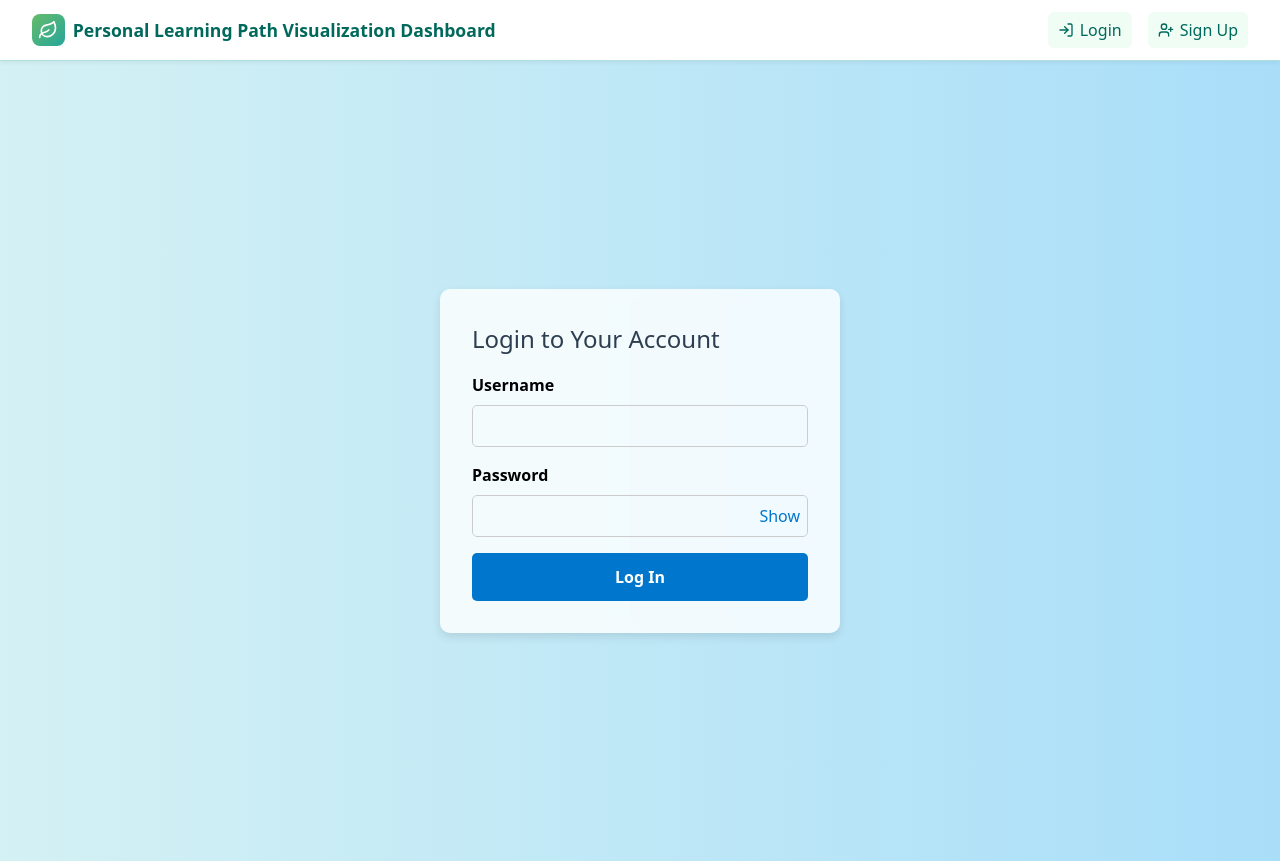
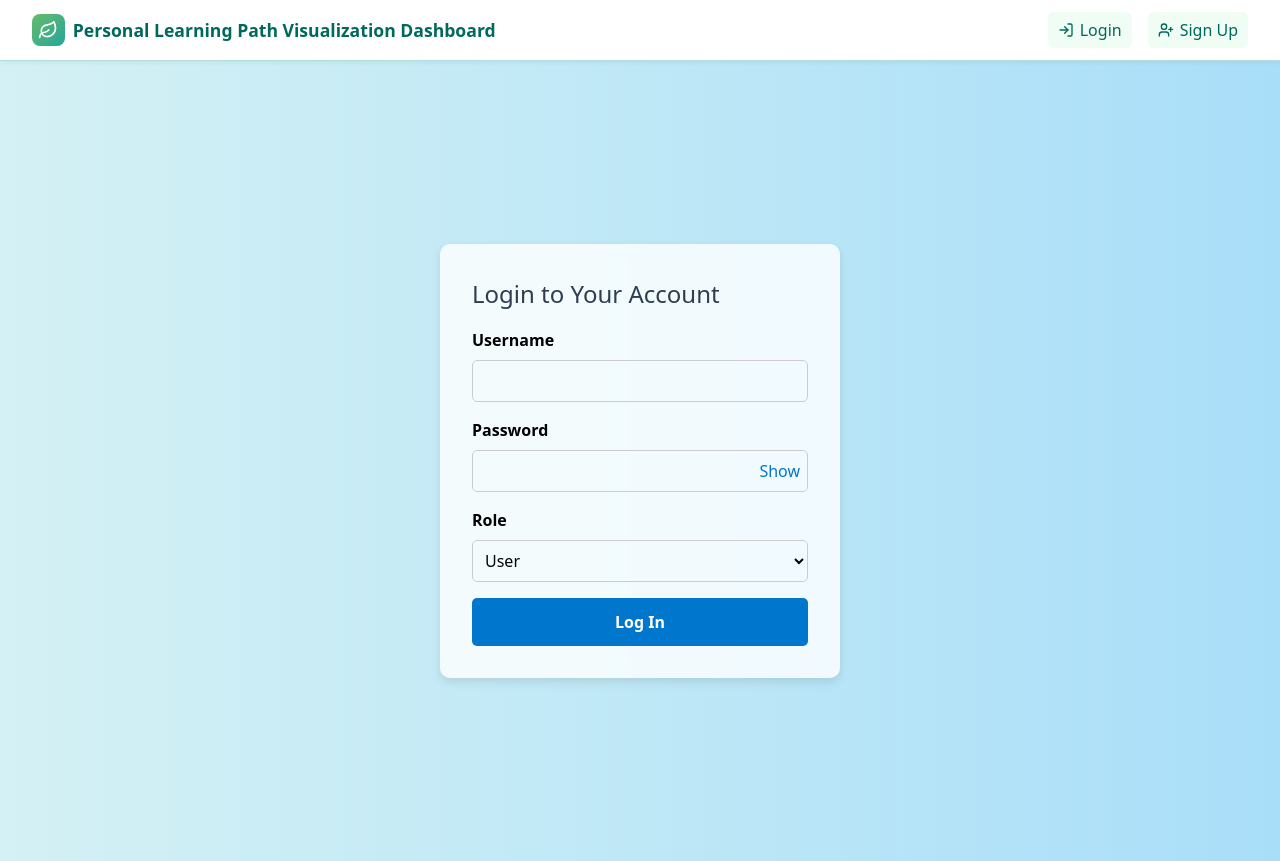
Before and after one commit to sharmanishita/cps, a React (Vite) app in the folder team-nishita-dashboard/client/: page /login in a window 1280 px wide. Built offline with nearby package versions, Linux system fonts and the light colour scheme; no server answers.

Commit message:
added role feature

```diff
--- a/team-nishita-dashboard/client/src/api/api.tsx
+++ b/team-nishita-dashboard/client/src/api/api.tsx
@@ -1,26 +1,30 @@
 import axios from "axios";
+
 const APP_URL = import.meta.env.VITE_API_URL || 'http://localhost:3000/api';
+
 
 const api = axios.create({
   baseURL: APP_URL,
   headers: {
-    'Content-Type': 'application/json'
-  }
-})
-
+    'Content-Type': 'application/json',
+  },
+});
 
 api.interceptors.request.use((config) => {
   const token = localStorage.getItem('token');
-  if (token) {
+  if (token && config.headers) {
     config.headers['Authorization'] = `Bearer ${token}`;
   }
   return config;
-})
+});
 
 export interface Credentials {
-  username: string,
-  password: string
-};
+  username: string;
+  password: string;
+  role: 'user' | 'admin';
+}
+
 export const login = (credentials: Credentials) => api.post('/login', credentials);
 export const signup = (credentials: Credentials) => api.post('/register', credentials);
+
 export default api;
--- a/team-nishita-dashboard/client/src/components/Login.tsx
+++ b/team-nishita-dashboard/client/src/components/Login.tsx
@@ -8,12 +8,12 @@ interface LoginProps {
 }
 
 const Login = ({ onLogin }: LoginProps) => {
-  const [formData, setFormData] = useState<FormData>({ username: "", password: "" });
+  const [formData, setFormData] = useState<FormData>({ username: "", password: "", role: "user" });
   const [showPassword, setShowPassword] = useState<boolean>(false);
   const [status, setStatus] = useState<string>("");
   const navigate = useNavigate();
 
-  const handleChange = (event: React.ChangeEvent<HTMLInputElement>) => {
+  const handleChange = (event: React.ChangeEvent<HTMLInputElement | HTMLSelectElement>) => {
     setFormData({ ...formData, [event.target.name]: event.target.value });
   };
 
@@ -88,6 +88,7 @@ const Login = ({ onLogin }: LoginProps) => {
               }}
             />
           </div>
+
           <div style={{ marginBottom: '1rem' }}>
             <label htmlFor="password" style={{ display: 'block', marginBottom: '0.5rem', fontWeight: 'bold' }}>Password</label>
             <div style={{ position: 'relative' }}>
@@ -123,6 +124,27 @@ const Login = ({ onLogin }: LoginProps) => {
               </button>
             </div>
           </div>
+
+
+          <div style={{ marginBottom: '1rem' }}>
+            <label htmlFor="role" style={{ display: 'block', marginBottom: '0.5rem', fontWeight: 'bold' }}>Role</label>
+            <select
+              id="role"
+              name="role"
+              value={formData.role}
+              onChange={handleChange}
+              style={{
+                width: '100%',
+                padding: '0.5rem',
+                borderRadius: '5px',
+                border: '1px solid #ccc'
+              }}
+            >
+              <option value="user">User</option>
+              <option value="admin">Admin</option>
+            </select>
+          </div>
+
           <button
             type="submit"
             style={{
--- a/team-nishita-dashboard/client/src/components/Signup.tsx
+++ b/team-nishita-dashboard/client/src/components/Signup.tsx
@@ -1,20 +1,23 @@
 import { useState, useEffect } from "react";
 import { useNavigate } from 'react-router-dom';
 import { signup } from '../api/api';
-import type { Credentials as FormData } from '../api/api'
-
+import type { Credentials as FormData } from '../api/api';
 
 interface SignupProps {
   onLogin: (user: { username: string }) => void;
 }
 
 const Signup = ({ onLogin }: SignupProps) => {
-  const [formData, setFormData] = useState<FormData>({ username: "", password: "" });
+  const [formData, setFormData] = useState<FormData>({
+    username: "",
+    password: "",
+    role: "user" // ✅ Default role added
+  });
   const [showPassword, setShowPassword] = useState<boolean>(false);
   const [status, setStatus] = useState<string>("");
   const navigate = useNavigate();
 
-  const handleChange = (event: React.ChangeEvent<HTMLInputElement>) => {
+  const handleChange = (event: React.ChangeEvent<HTMLInputElement | HTMLSelectElement>) => {
     setFormData({ ...formData, [event.target.name]: event.target.value });
   };
 
@@ -45,7 +48,7 @@ const Signup = ({ onLogin }: SignupProps) => {
 
       <div className="w-full max-w-md rounded-xl shadow-xl bg-white/80 backdrop-blur-sm">
         <div className="p-8 rounded-xl shadow-lg bg-emerald-50/90">
-          <div className="mb-1 text-sm font-semibold tracking-wide text-emerald-700 uppercase">Welcome back</div>
+          <div className="mb-1 text-sm font-semibold tracking-wide text-emerald-700 uppercase">Welcome</div>
           <h2 className="block mt-1 text-2xl font-medium leading-tight text-emerald-800">Signup for an account</h2>
           <form onSubmit={handleSubmit} className="mt-6 space-y-6">
             <div>
@@ -62,6 +65,7 @@ const Signup = ({ onLogin }: SignupProps) => {
                 required
               />
             </div>
+
             <div>
               <label className="block mb-2 text-sm font-medium text-emerald-700" htmlFor="password">
                 Password
@@ -85,6 +89,24 @@ const Signup = ({ onLogin }: SignupProps) => {
                 </button>
               </div>
             </div>
+
+            {/* 🔽 Role dropdown */}
+            <div>
+              <label className="block mb-2 text-sm font-medium text-emerald-700" htmlFor="role">
+                Select Role
+              </label>
+              <select
+                id="role"
+                name="role"
+                value={formData.role}
+                onChange={handleChange}
+                className="py-2 px-3 w-full rounded-lg border border-emerald-300 focus:ring-2 focus:ring-emerald-500 focus:outline-none bg-emerald-100/50"
+              >
+                <option value="user">User</option>
+                <option value="admin">Admin</option>
+              </select>
+            </div>
+
             <div>
               <button
                 className="py-2 px-4 w-full font-semibold text-white bg-emerald-600 rounded-lg transition-colors duration-300 hover:bg-emerald-700"
```
